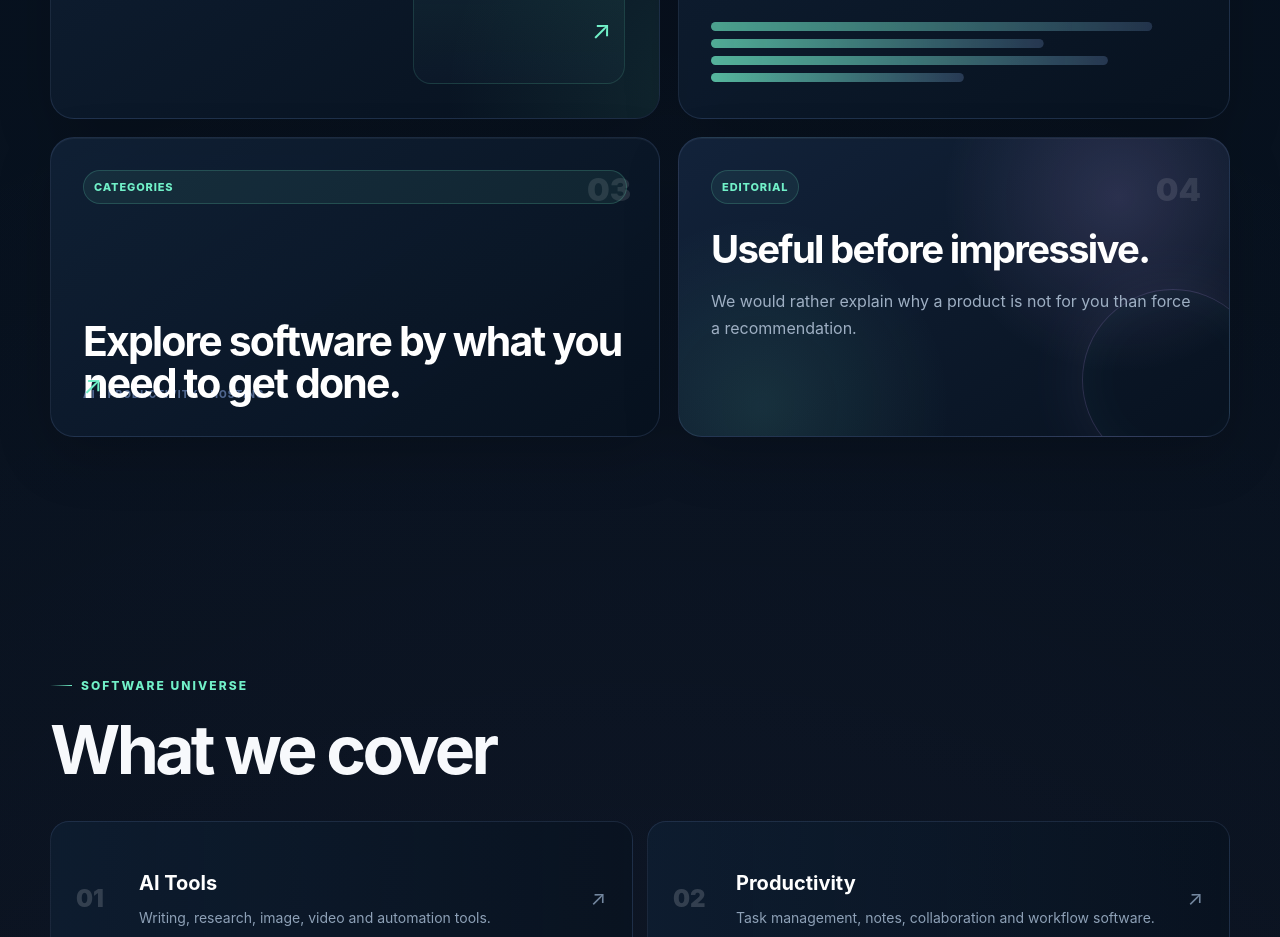
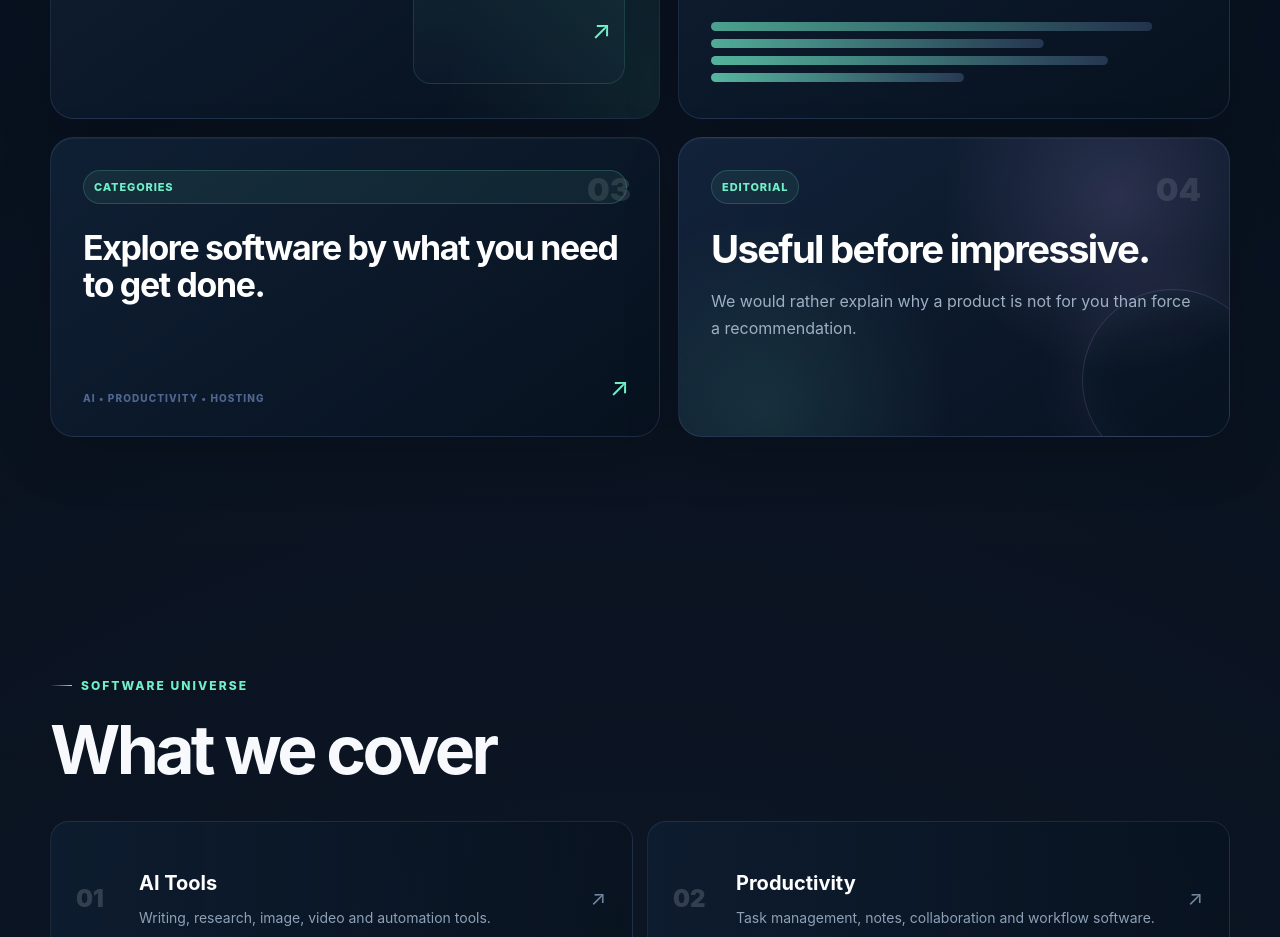
Before and after one commit to Joey5240/softlixo, a Next.js app: page / in a window 1280 px wide. Shown: the part 3500-4437 px from the top of the page. Built offline with nearby package versions, Linux system fonts and the light colour scheme.

Commit message:
Fix categories card typography

```diff
--- a/app/globals.css
+++ b/app/globals.css
@@ -3928,3 +3928,30 @@ footer {
     height: 80px;
   }
 }
+/* =========================================================
+   FIX CATEGORIES BENTO CARD TYPOGRAPHY
+========================================================= */
+
+.bento-wide {
+  justify-content: flex-start;
+}
+
+.bento-wide h3 {
+  max-width: 620px;
+  margin-top: 26px;
+
+  font-size: clamp(28px, 2.65vw, 42px);
+  line-height: 1.08;
+  letter-spacing: -0.04em;
+}
+
+.bento-wide::before {
+  left: 32px;
+  bottom: 30px;
+}
+
+.bento-wide .bento-arrow {
+  left: auto;
+  right: 30px;
+  bottom: 28px;
+}
```
